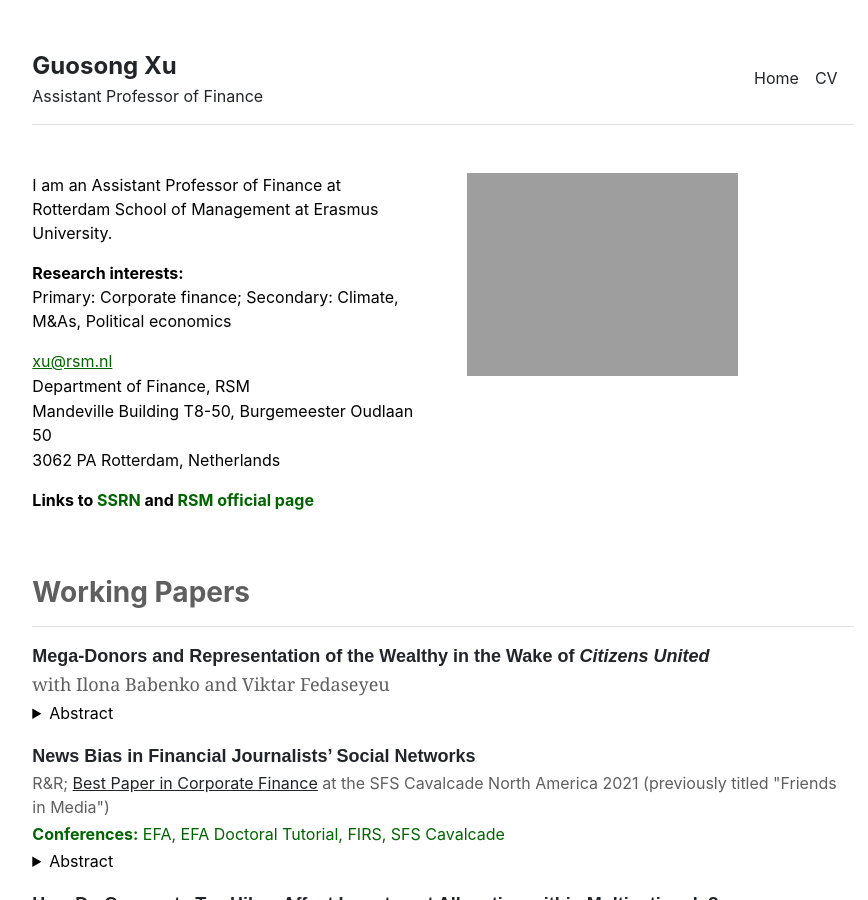
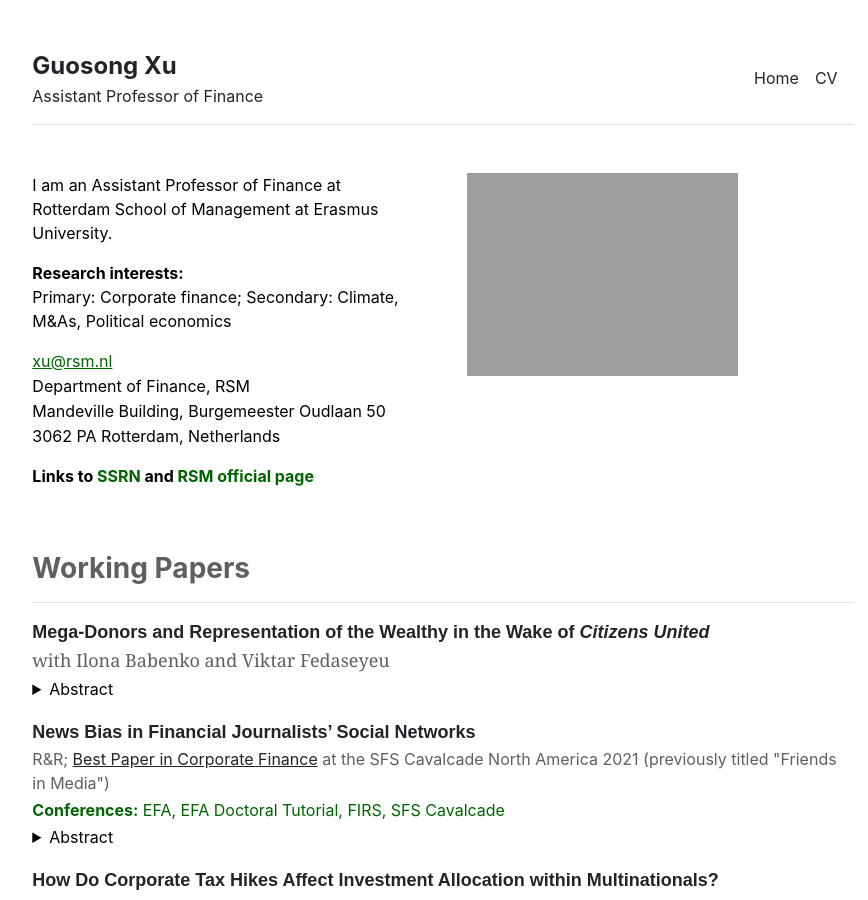
Before and after one commit to guosongxu/guosongxu.github.io, a Jekyll site: the page built from index.md, in a window 1280 px wide and 900 px high. Shown: the whole window, without its empty margins (197-1065 px from the left). Built offline with Jekyll 4.4.1, drawn with Linux system fonts in a browser that asks for light colours.

Commit message:
Update index.md

```diff
--- a/index.md
+++ b/index.md
@@ -10,7 +10,7 @@
 
 <p style="margin-bottom:1px"><a style="color:#006400" href="mailto:xu@rsm.nl">xu@rsm.nl</a></p>
 <p style="margin-bottom:1px">Department of Finance, RSM</p>
-<p style="margin-bottom:1px">Mandeville Building T8-50, Burgemeester Oudlaan 50</p>
+<p style="margin-bottom:1px">Mandeville Building, Burgemeester Oudlaan 50</p>
 <p>3062 PA Rotterdam, Netherlands</p>
 
 <p style="margin-bottom:10px"><strong> Links to <a href="https://papers.ssrn.com/sol3/cf_dev/AbsByAuth.cfm?per_id=2291312" target="_blank" rel="noreferrer noopener" aria-label=" (opens in a new tab)" style="text-decoration:none;color:#006400">SSRN</a> and <a rel="noreferrer noopener" href="https://www.rsm.nl/people/guosong-xu/" target="_blank" style="text-decoration:none;color:#006400">RSM official page</a></strong></p>
```
